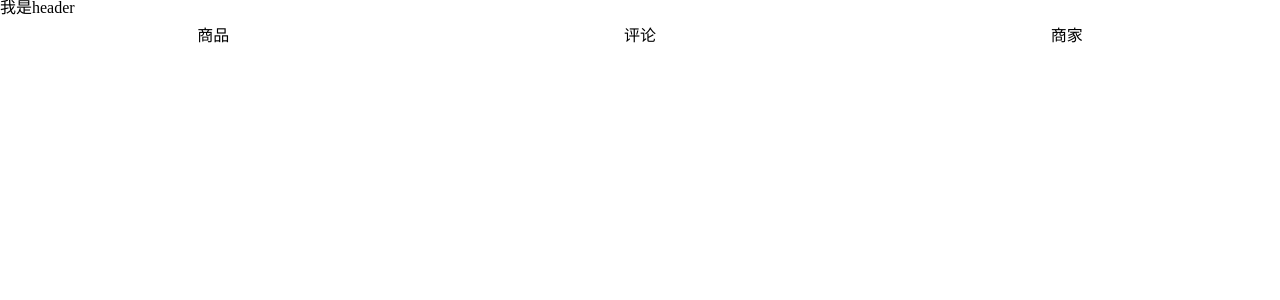
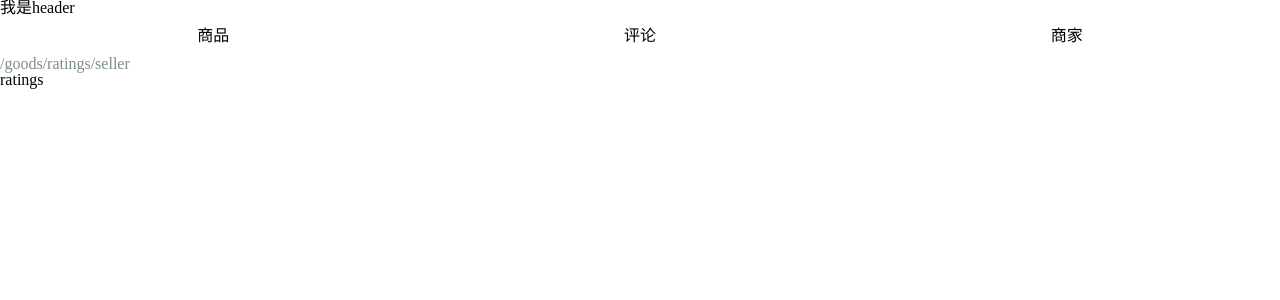
Before and after one commit to zhangjinling/vuesell, a Vue app: page /#/ratings in a window 1280 px wide. Shown: the top 300 px of the page. Built offline with nearby package versions, Linux system fonts and the light colour scheme.

Commit message:
other components

```diff
--- a/package.json
+++ b/package.json
@@ -9,7 +9,8 @@
     "build": "node build/build.js"
   },
   "dependencies": {
-    "vue": "^2.1.0"
+    "vue": "^2.1.0",
+    "vue-router": "^2.1.1"
   },
   "devDependencies": {
     "autoprefixer": "^6.4.0",
--- a/src/App.vue
+++ b/src/App.vue
@@ -5,6 +5,14 @@
       <div class="tab-item">商品</div>
       <div class="tab-item">评论</div>
       <div class="tab-item">商家</div>
+    </div>
+    <div>
+      <p>
+        <router-link to="/goods">/goods</router-link>
+        <router-link to="/ratings">/ratings</router-link>
+        <router-link to="/seller">/seller</router-link>
+      </p>
+      <router-view></router-view>
     </div>
   </div>
 </template>
--- /dev/null
+++ b/src/components/goods/goods.vue
@@ -0,0 +1,11 @@
+<template>
+	<div>
+		goods
+	</div>
+</template>
+<script type="text/javascript">
+	export default {};
+</script>
+<style type="text/css">
+
+</style>
--- /dev/null
+++ b/src/components/ratings/ratings.vue
@@ -0,0 +1,11 @@
+<template>
+	<div>
+		ratings
+	</div>
+</template>
+<script type="text/javascript">
+	export default{};
+</script>
+<style type="text/css">
+
+</style>
--- /dev/null
+++ b/src/components/seller/seller.vue
@@ -0,0 +1,11 @@
+<template>
+	<div>
+		seller
+	</div>
+</template>
+<script type="text/javascript">
+	export default{};
+</script>
+<style type="text/css">
+
+</style>
--- a/src/main.js
+++ b/src/main.js
@@ -2,10 +2,25 @@
 // (runtime-only or standalone) has been set in webpack.base.conf with an alias.
 import Vue from 'vue';
 import App from './App';
+import VueRouter from 'vue-router';
+import goods from './components/goods/goods';
+import ratings from './components/ratings/ratings';
+import seller from './components/seller/seller';
+Vue.use(VueRouter)
 
-/* eslint-disable no-new */
-new Vue({
-  el: '#app',
-  template: '<App/>',
-  components: { App }
-})
+//定义路由
+const routes = [
+	{ path: '/goods', component: goods },
+	{ path: '/ratings', component: ratings},
+	{ path: '/seller', component: seller}
+];
+//创建路由示例
+const router = new VueRouter({
+	routes
+});
+//创建和挂在根示例,通过router参数注入路由
+const app = new Vue({
+	router,
+	template: '<App/>',
+	components: { App }
+}).$mount('#app');
```
Lines whose indentation alone changed are shown as unchanged.
